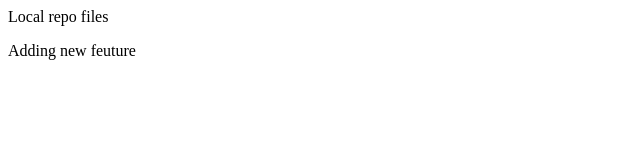
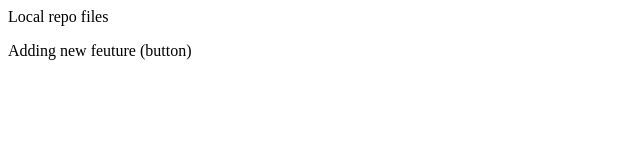
Before and after one commit to madanbg/localrepo, a plain HTML site: page index.html in a window 1280 px wide. Shown: the full height of the page, 0-640 px from the left. Drawn offline with Linux system fonts and the light colour scheme.

```diff
--- a/index.html
+++ b/index.html
@@ -1,2 +1,2 @@
 <p>Local repo files</p>
-<p>Adding new feuture</p>
+<p>Adding new feuture (button)</p>
```
